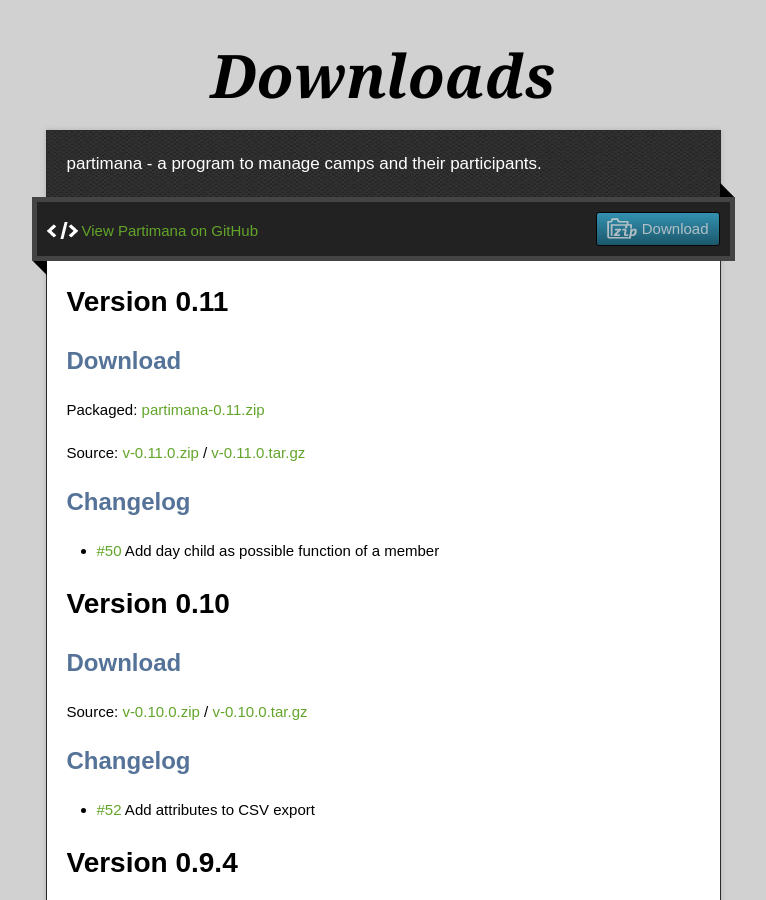
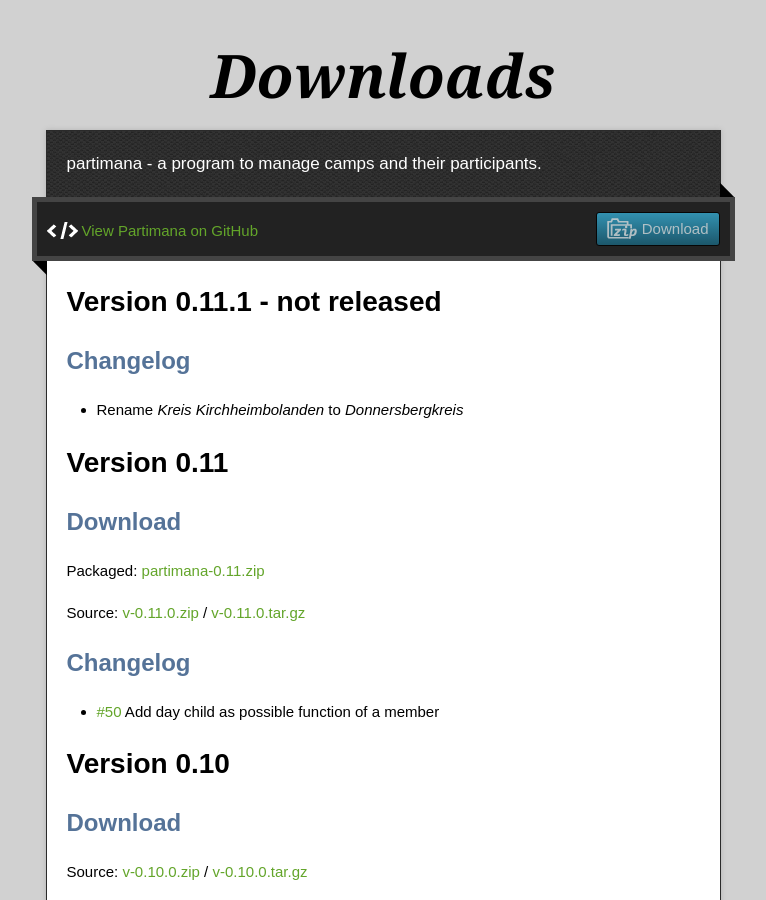
Before and after one commit to croesch/partimana, a Jekyll site: the page built from downloads.md, in a window 1280 px wide and 900 px high. Shown: the whole window, without its empty margins (257-1023 px from the left). Built offline with Jekyll 4.4.1, drawn with Linux system fonts in a browser that asks for light colours.

Commit message:
Add download of 0.11.1.

```diff
--- a/downloads.md
+++ b/downloads.md
@@ -2,6 +2,10 @@
 layout: default
 title: Downloads
 ---
+
+# Version 0.11.1 - not released
+## Changelog
+* Rename *Kreis Kirchheimbolanden* to *Donnersbergkreis*
 
 # Version 0.11
 ## Download
```
